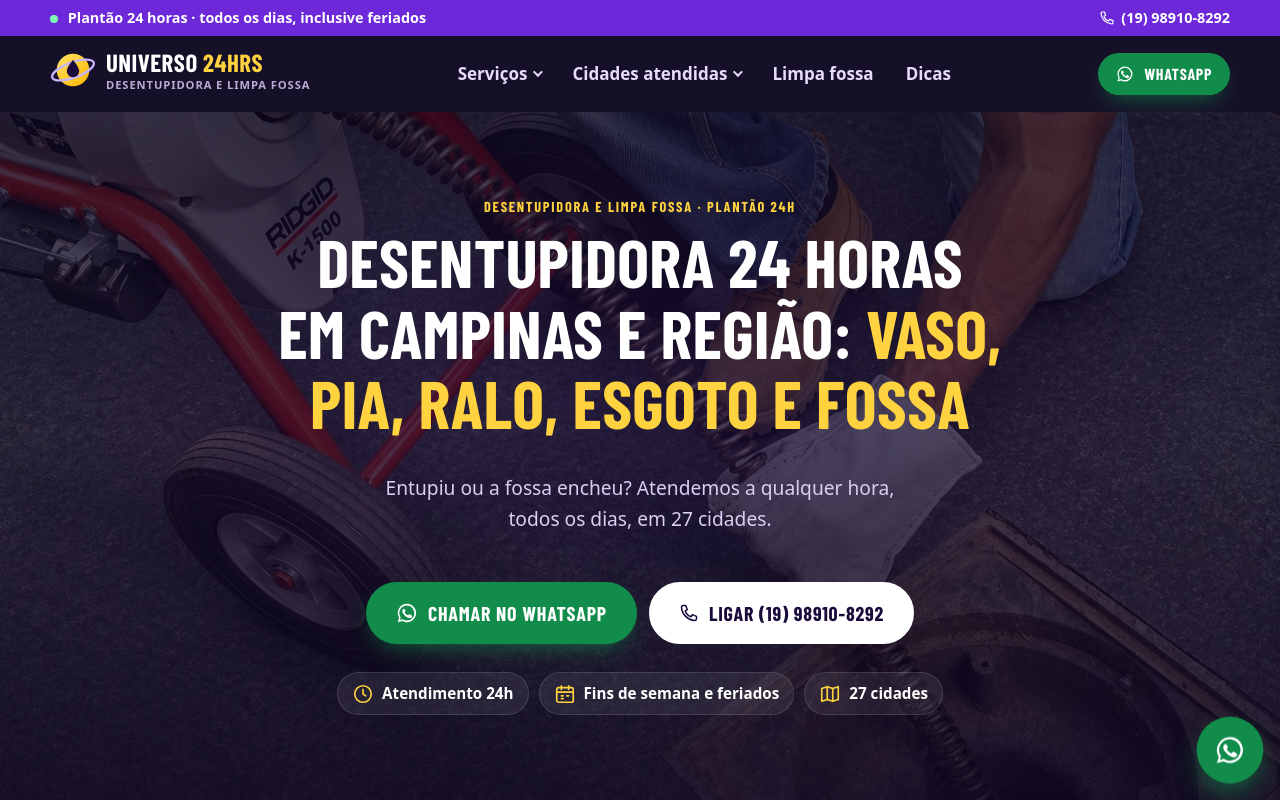
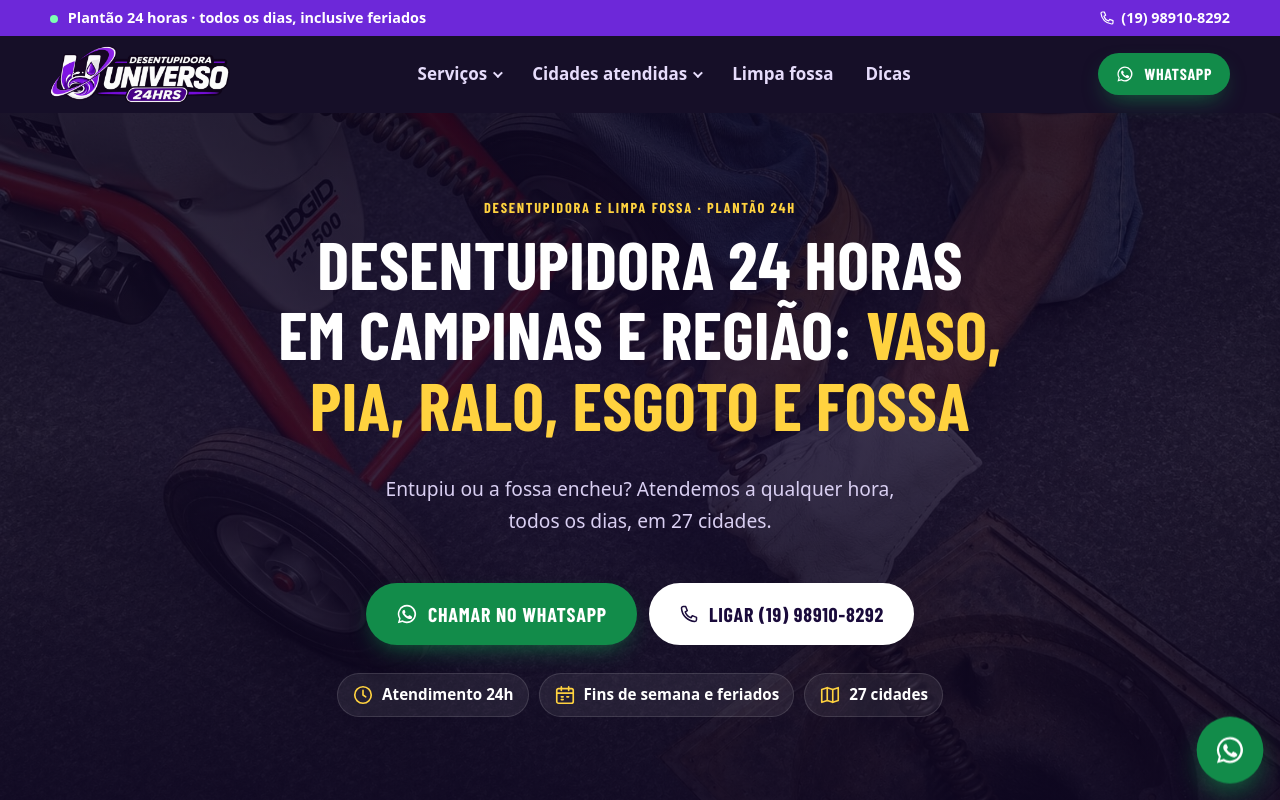
Before and after one commit to ConnecteDigital/desentupidora_universo24hrs, an Astro site: page / in a window 1280 px wide. Shown: the top 800 px of the page. Built offline with nearby package versions, Linux system fonts and the light colour scheme; Astro itself is replaced by a stand-in of ours; a web font is replaced by a local one.

Commit message:
Coloca o logo oficial e escurece a foto do topo
Logo oficial com fundo transparente no cabeçalho e no rodapé; emblema do
logo como ícone da aba; imagem de compartilhamento com o logo novo.

Co-Authored-By: Claude Opus 5.5 <noreply@anthropic.com>
Claude-Session: https://claude.ai/code/session_016urscwvjfgAJZbjpKyFXN2

```diff
--- a/src/components/Logo.astro
+++ b/src/components/Logo.astro
@@ -1,25 +1,20 @@
 ---
-// Logo provisório em SVG (troque por src/assets/logo.png quando o cliente mandar o logo oficial)
+import { Image } from 'astro:assets';
+import logo from '../assets/logo.png';
+import { site } from '../data/site';
+
 interface Props {
   variant?: 'header' | 'footer';
 }
 const { variant = 'header' } = Astro.props;
+const header = variant === 'header';
 ---
 
-<span class:list={['logo', `logo-${variant}`]}>
-  <svg class="logo-mark" viewBox="0 0 48 48" aria-hidden="true">
-    <defs>
-      <linearGradient id={`lg-${variant}`} x1="0" y1="0" x2="1" y2="1">
-        <stop offset="0" stop-color="#ffe066" />
-        <stop offset="1" stop-color="#ffb800" />
-      </linearGradient>
-    </defs>
-    <circle cx="24" cy="24" r="17" fill={`url(#lg-${variant})`} />
-    <ellipse cx="24" cy="24" rx="23" ry="8" fill="none" stroke="#c4b5fd" stroke-width="2.4" transform="rotate(-20 24 24)" />
-    <path d="M24 13.5c0 0-6.5 7.3-6.5 11.6a6.5 6.5 0 0 0 13 0c0-4.3-6.5-11.6-6.5-11.6z" fill="#1a0b3b" />
-  </svg>
-  <span class="logo-text">
-    <strong>Universo <em>24hrs</em></strong>
-    <small>Desentupidora e limpa fossa</small>
-  </span>
-</span>
+<Image
+  class:list={['logo', `logo-${variant}`]}
+  src={logo}
+  alt={site.name}
+  widths={header ? [180, 360] : [260, 520]}
+  sizes={header ? '180px' : '260px'}
+  loading={header ? 'eager' : 'lazy'}
+/>
--- a/src/layouts/Base.astro
+++ b/src/layouts/Base.astro
@@ -35,7 +35,8 @@ const jsonLd = [localBusinessSchema(), ...schema];
     <meta name="description" content={description} />
     <link rel="canonical" href={canonical} />
     {noindex && <meta name="robots" content="noindex" />}
-    <link rel="icon" href="/favicon.svg" type="image/svg+xml" />
+    <link rel="icon" href="/favicon.png" type="image/png" />
+    <link rel="apple-touch-icon" href="/apple-touch-icon.png" />
     <link rel="sitemap" href="/sitemap-index.xml" />
     <meta name="theme-color" content="#1a0b3b" />
     <meta name="geo.region" content="BR-SP" />
--- a/src/styles/global.css
+++ b/src/styles/global.css
@@ -94,8 +94,6 @@ p { margin: 0 0 1em; }
 @keyframes pulse { 70% { box-shadow: 0 0 0 8px rgba(125, 255, 178, 0); } 100% { box-shadow: 0 0 0 0 rgba(125, 255, 178, 0); } }
 .header-inner { display: flex; align-items: center; justify-content: space-between; gap: 16px; padding: 8px 0; }
 .header-inner { padding: 6px 0; }
-.brand img { width: 84px; height: auto; }
-@media (max-width: 480px) { .brand img { width: 64px; } }
 .nav-desktop { display: flex; gap: 28px; }
 .nav-desktop a { color: #e6dcfb; text-decoration: none; font-weight: 600; }
 .nav-desktop a:hover { color: #fff; }
@@ -272,7 +270,7 @@ p { margin: 0 0 1em; }
 /* footer */
 .site-footer { background: var(--navy-950); color: #c9bfe4; padding: 64px 0 120px; font-size: .95rem; }
 .footer-grid { display: grid; grid-template-columns: 1.2fr 1fr 1fr; gap: 40px; }
-.footer-brand img { width: 140px; margin-bottom: 14px; }
+
 .footer-title { font-size: 1.3rem; color: #fff; margin: 0 0 12px; }
 .footer-title:not(:first-child) { margin-top: 28px; }
 .footer-links, .footer-contact { list-style: none; padding: 0; margin: 0; }
@@ -390,7 +388,7 @@ body:has(.nav-mobile[open]) .float-cta { display: none; }
 .hero-home::before {
   content: ''; position: absolute; inset: 0; z-index: -1;
   background:
-    linear-gradient(180deg, rgba(13, 6, 32, .78) 0%, rgba(13, 6, 32, .7) 45%, rgba(13, 6, 32, .9) 100%),
+    linear-gradient(180deg, rgba(13, 6, 32, .86) 0%, rgba(13, 6, 32, .8) 45%, rgba(13, 6, 32, .94) 100%),
     radial-gradient(70% 60% at 50% 40%, rgba(124, 58, 237, .25), transparent 70%);
 }
 .hero-center { display: flex; flex-direction: column; align-items: center; text-align: center; max-width: 860px; }
@@ -410,22 +408,12 @@ body:has(.nav-mobile[open]) .float-cta { display: none; }
 
 /* ===== Universo 24hrs ===== */
 
-/* logo provisório */
-.brand { text-decoration: none; }
-.logo { display: inline-flex; align-items: center; gap: 10px; color: #fff; }
-.logo-mark { width: 46px; height: 46px; flex: none; }
-.logo-text { display: flex; flex-direction: column; line-height: 1; }
-.logo-text strong { font: 800 1.55rem/1 var(--font-display); text-transform: uppercase; letter-spacing: .02em; }
-.logo-text em { font-style: normal; color: var(--accent-300); }
-.logo-text small { font-size: .7rem; font-weight: 600; letter-spacing: .08em; text-transform: uppercase; color: #b9acd6; margin-top: 4px; }
-.logo-footer .logo-mark { width: 56px; height: 56px; }
-.logo-footer .logo-text strong { font-size: 1.9rem; }
-.footer-brand .logo { margin-bottom: 16px; }
-@media (max-width: 480px) {
-  .logo-mark { width: 38px; height: 38px; }
-  .logo-text strong { font-size: 1.3rem; }
-  .logo-text small { font-size: .6rem; }
-}
+/* logo */
+.brand { display: block; line-height: 0; }
+.logo { height: auto; display: block; }
+.logo-header { width: 180px; }
+.logo-footer { width: 260px; margin-bottom: 16px; }
+@media (max-width: 480px) { .logo-header { width: 140px; } }
 .header-inner { padding: 10px 0; }
 
 /* topo da home sem foto: "céu" com estrelas */
```
Also changed, not shown: scripts/marca.mjs (+11 -20 lines), public/apple-touch-icon.png (added), public/favicon.png (added), public/favicon.svg (deleted), public/logo.png, public/og.jpg, src/assets/logo.png (added).
